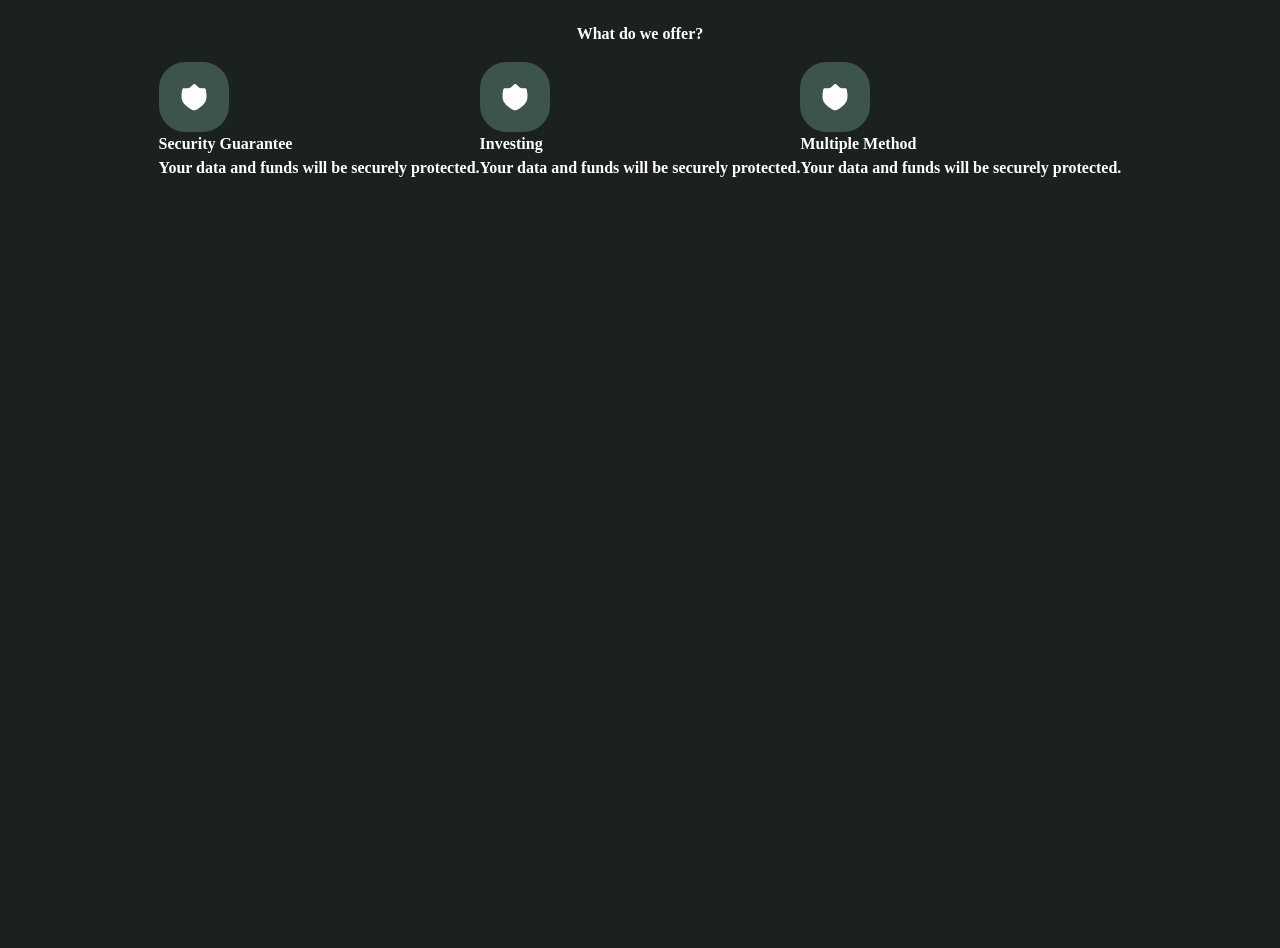
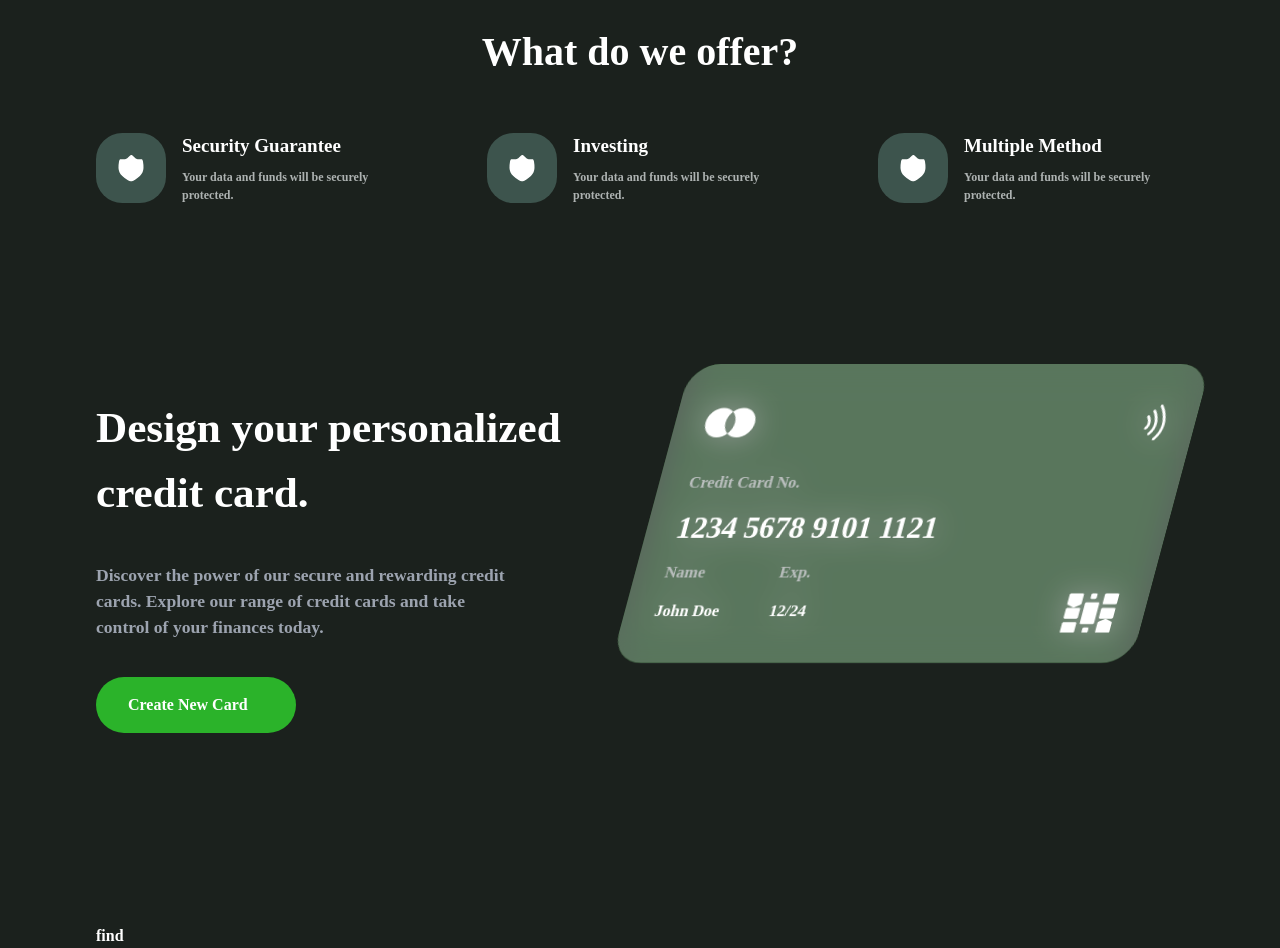
Before and after one commit to Yunis003/GreenBank-NextJS, a Next.js app: page / in a window 1280 px wide. Shown: the part 1400-2348 px from the top of the page. Before the commit the page ends 1580 px from the top, so only its background shows below. Built offline with nearby package versions, Linux system fonts and the light colour scheme; a web font is replaced by a local one.

Commit message:
Cards Scrolling Animations

```diff
--- a/src/app/Components/CreditCard.jsx
+++ b/src/app/Components/CreditCard.jsx
@@ -1,13 +1,15 @@
 import React from 'react';
 import './credit-card.css';
 import Image from 'next/image';
-const CreditCard = () => {
+const CreditCard = (props) => {
     return (
         <div className="credit-card" style={{
             // backdropFilter: 'blur(16px)',
             // backgroundColor: 'rgba(255, 255, 255, 0.1)'
-            background: 'rgba(185, 190, 189, 0.4)',
+            background: props.background,
             backdropFilter: 'blur(15px)',
+            transform: `rotate(${props.rotate})`,
+            transform: `skew(${props.skew})`,
         }}>
             <div className="credit-card-master">
                 <Image src="/masterc.svg" alt="masterc" width={50} height={50} />
--- a/src/app/Components/Discover.jsx
+++ b/src/app/Components/Discover.jsx
@@ -17,7 +17,7 @@ const Discover = () => {
                 <Image src="/users.svg" alt="users" width={300} height={300} />
             </div>
             <div className="flex w-[49%] justify-center items-center relative card-container">
-                <CreditCard />
+                <CreditCard background='rgba(185, 190, 189, 0.4)' rotate='15deg' skew='0deg'/>
                 <Image src="/discover.svg" alt="users" width={420} height={420} className='circle'/>
         </div>
     </div>
--- /dev/null
+++ b/src/app/Components/Find.jsx
@@ -0,0 +1,11 @@
+import React from 'react';
+
+const Find = () => {
+    return (
+        <div>
+            <h1>find</h1>
+        </div>
+    );
+}
+
+export default Find;
--- a/src/app/Components/Offer.jsx
+++ b/src/app/Components/Offer.jsx
@@ -3,28 +3,28 @@ import Image from 'next/image';
 
 const Offer = () => {
     return (
-        <div className='w-full flex flex-col justify-center items-center gap-4'>
-            <h2 className=''>What do we offer?</h2>
+        <div className='w-full flex flex-col gap-[50px]'>
+            <h2 className='text-[40px] text-center'>What do we offer?</h2>
             <div className='flex justify-between items-center'>
-                <div className="">
+                <div className="flex justify-center items-center gap-4">
                     <Image src='/f.svg' alt='security' width={70} height={70} />
-                    <div>
-                    <h3>Security Guarantee</h3>
-                    <p>Your data and funds will be securely protected.</p>
+                    <div className='flex flex-col gap-2'>
+                    <h3 className='text-[19px]'>Security Guarantee</h3>
+                    <p className='text-[#ADB2B1] text-[12px] w-[220px]'>Your data and funds will be securely protected.</p>
                     </div>
                 </div>
-                <div className="">
+                <div className="flex justify-center items-center gap-4">
                 <Image src='/f.svg' alt='security' width={70} height={70} />
-                    <div>
-                    <h3>Investing</h3>
-                    <p>Your data and funds will be securely protected.</p>
+                    <div className='flex flex-col gap-2'>
+                    <h3 className='text-[19px]'>Investing</h3>
+                    <p className='text-[#ADB2B1] text-[12px] w-[220px]'>Your data and funds will be securely protected.</p>
                     </div>
                 </div>
-                <div className="">
+                <div className="flex justify-center items-center gap-4">
                 <Image src='/f.svg' alt='security' width={70} height={70} />
-                    <div>
-                    <h3>Multiple Method</h3>
-                    <p>Your data and funds will be securely protected.</p>
+                    <div className='flex flex-col gap-2'>
+                    <h3 className='text-[19px]'>Multiple Method</h3>
+                    <p className='text-[#ADB2B1] text-[12px] w-[220px]'>Your data and funds will be securely protected.</p>
                     </div>
                 </div>
             </div>
--- /dev/null
+++ b/src/app/Components/Personalize.jsx
@@ -0,0 +1,72 @@
+"use client";
+import React, { useState, useEffect } from "react";
+import CreditCard from "./CreditCard";
+
+const Personalize = () => {
+    const [scrollY, setScrollY] = useState(0);
+
+    useEffect(() => {
+        const handleScroll = () => {
+            setScrollY(window.scrollY);
+        };
+
+        window.addEventListener("scroll", handleScroll);
+        return () => window.removeEventListener("scroll", handleScroll);
+    }, []);
+
+    // Açılma effekti 1200px-dən sonra aktiv olsun
+    const startScroll = 1100;
+    const revealAmount = scrollY > startScroll ? Math.min((scrollY - startScroll) / 5, 80) : 0;
+
+    return (
+        <div className="w-full flex items-center justify-between">
+            <div className="flex flex-col gap-9 items-start w-[49%] relative">
+                <h1 className="text-[2.7rem] font-bold animate-fadeIn">
+                    Design your personalized credit card.
+                </h1>
+                <p className="text-[1.1rem] text-gray-400 w-[80%] animate-slideIn">
+                    Discover the power of our secure and rewarding credit cards. Explore
+                    our range of credit cards and take control of your finances today.
+                </p>
+                <button className="start-btn bg-[#2BB32A] text-white border-none rounded-[4rem] px-8 py-4 flex items-center justify-center gap-4 hover:bg-[#1b721b] cursor-pointer transition-all duration-300 hover:scale-105">
+                    Create New Card <i className="fa-solid fa-arrow-right"></i>
+                </button>
+            </div>
+
+            <div className="flex w-[49%] relative h-[400px]">
+                {/* 1-ci kart (tam görünən) */}
+                <div className="absolute left-0 top-0 z-30">
+                    <CreditCard background="rgba(185, 190, 189, 0.4)" skew="-15deg" />
+                </div>
+
+                {/* 2-ci kart (aşağı doğru açılır) */}
+                <div
+                    className="absolute left-0 transition-all duration-[2000ms]"
+                    style={{
+                        top: `0px`, // Başlanğıcda eyni nöqtədə
+                        transform: `translateY(${revealAmount}px)`,
+                        zIndex: 20,
+                        opacity: revealAmount > 0 ? 1 : 0.3, // Yavaş-yavaş görünür
+                    }}
+                >
+                    <CreditCard background="#2BB32A" skew="-15deg" />
+                </div>
+
+                {/* 3-cü kart (aşağı doğru açılır) */}
+                <div
+                    className="absolute left-0 transition-all duration-[2000ms]"
+                    style={{
+                        top: `0px`, // Başlanğıcda eyni nöqtədə
+                        transform: `translateY(${revealAmount * 2.4}px)`,
+                        zIndex: 10,
+                        opacity: revealAmount > 0 ? 1 : 0.3, // Yavaş-yavaş görünür
+                    }}
+                >
+                    <CreditCard background="black" skew="-15deg" />
+                </div>
+            </div>
+        </div>
+    );
+};
+
+export default Personalize;
--- a/src/app/Components/credit-card.css
+++ b/src/app/Components/credit-card.css
@@ -1,5 +1,4 @@
 .credit-card{
-    transform: rotate(15deg);
     width: 520px;
     padding:40px 30px;
     display: flex;
--- a/src/app/page.js
+++ b/src/app/page.js
@@ -1,7 +1,9 @@
 import Discover from "./Components/Discover";
+import Find from "./Components/Find";
 import Header from "./Components/Header";
 import Offer from "./Components/Offer";
 import Partners from "./Components/Partners";
+import Personalize from "./Components/Personalize";
 import Statistics from "./Components/Statistics";
 
 export default function Home() {
@@ -12,6 +14,8 @@ export default function Home() {
       <Statistics />
       <Partners />
       <Offer />
+      <Personalize />
+      <Find />
     </div>
   );
 }
```
